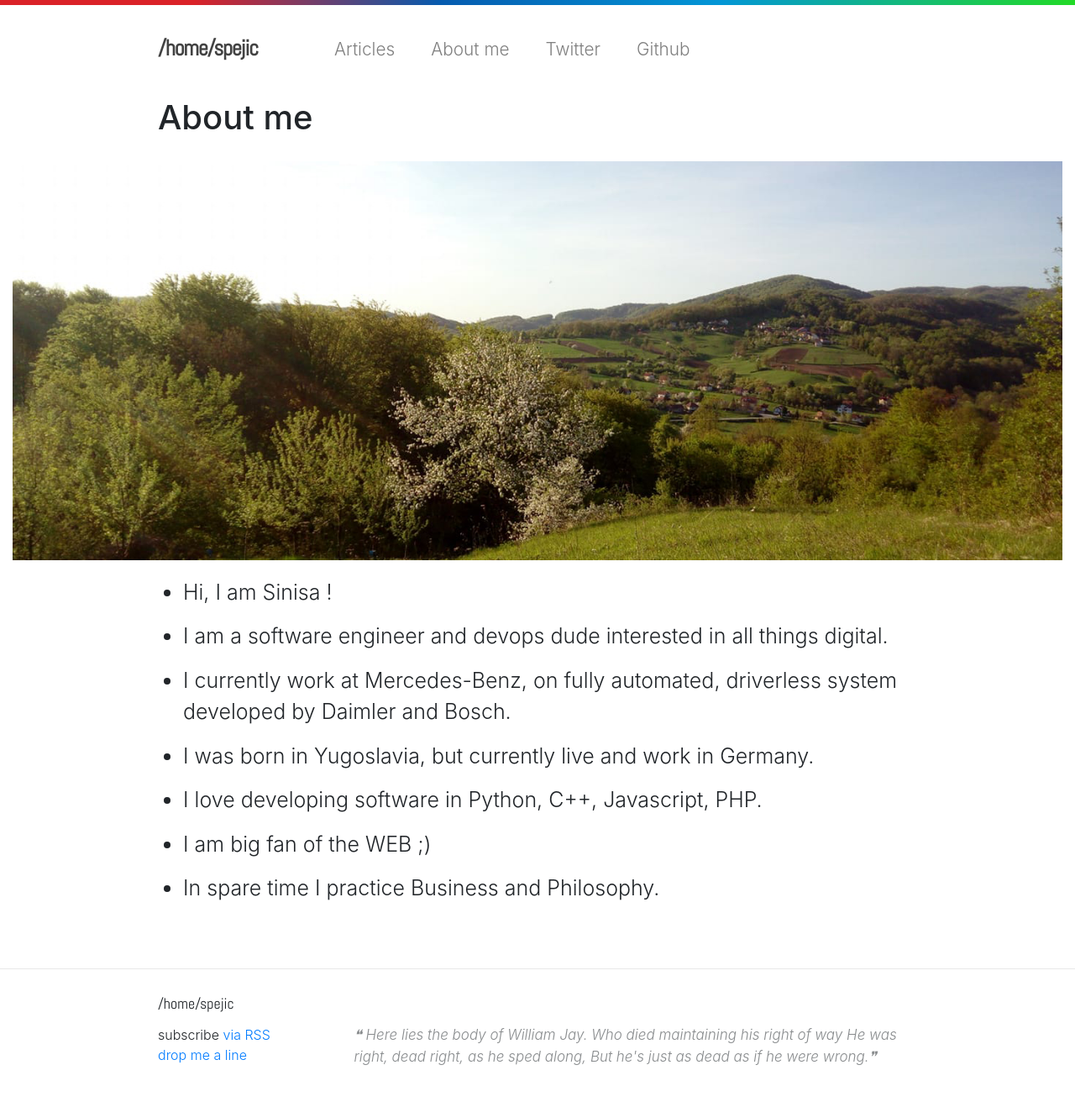
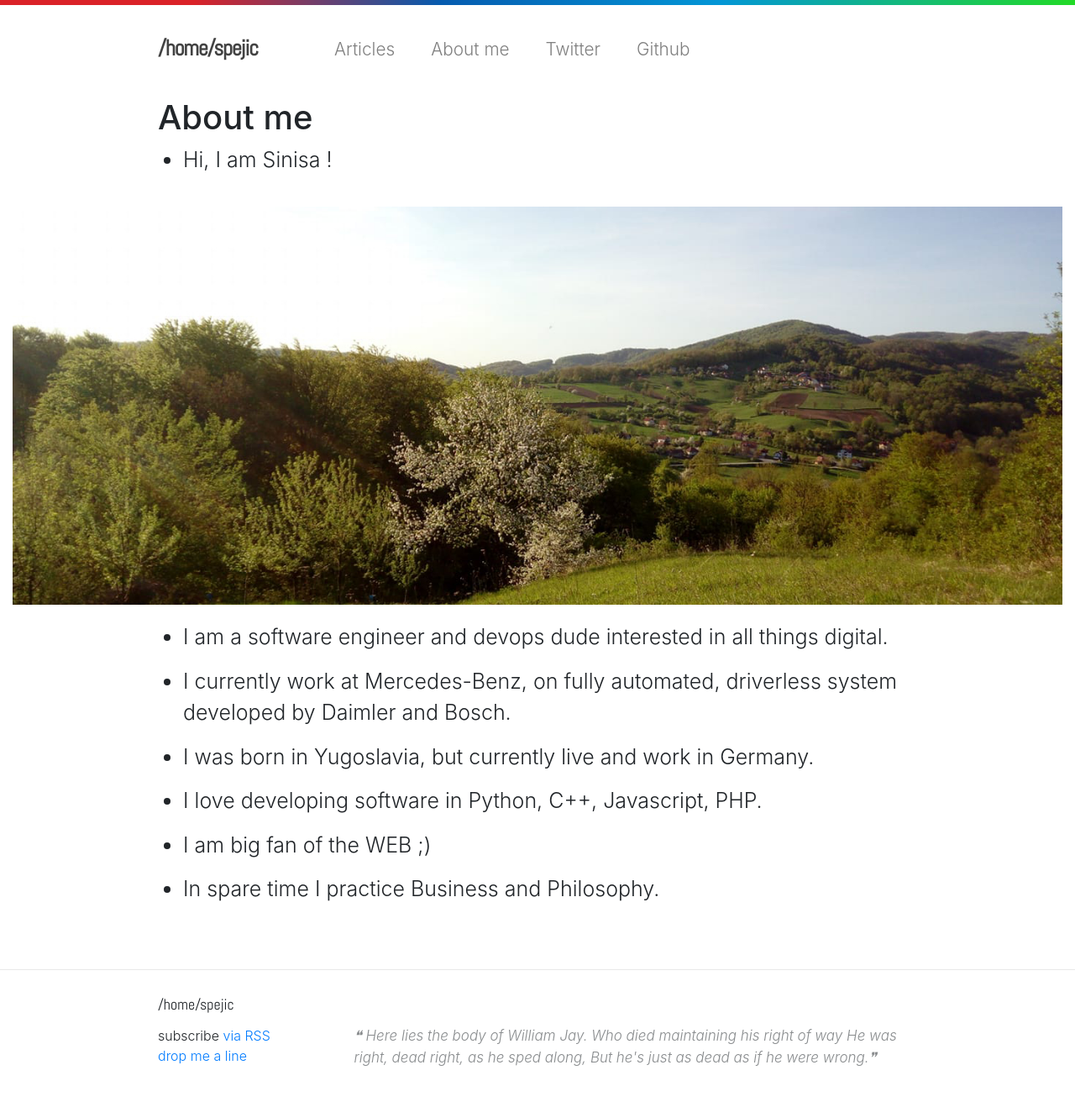
Before and after one commit to spejic88/spejic88.github.io, a Jekyll site: the page built from about.md, in a window 1280 px wide. Shown: the whole page at 84% size. Built offline with Jekyll 4.4.1, drawn with Linux system fonts in a browser that asks for light colours; some web fonts are replaced.

Commit message:
update #3

```diff
--- a/about.md
+++ b/about.md
@@ -5,12 +5,23 @@ permalink: /about/
 ---
 
 
+<div class="wrapper">
+  <div class="row">
+    <div class="col-md-12">
+      <ul class="about-me-list">
+        <li>Hi, I am Sinisa !</li>
+      </ul>
+    </div>
+  </div>
+</div>
+
+
 
 <div class="container-fluid">
 
-<figure class="bg-center">
-<img src="{{site.baseurl}}/assets/img/royalty-free-wellcome.jpg">
-</figure>
+  <figure class="bg-center">
+    <img src="{{site.baseurl}}/assets/img/royalty-free-wellcome.jpg">
+  </figure>
 
 </div>
 
```
Also changed, not shown: other parts of about.md (+0 -2 lines).
